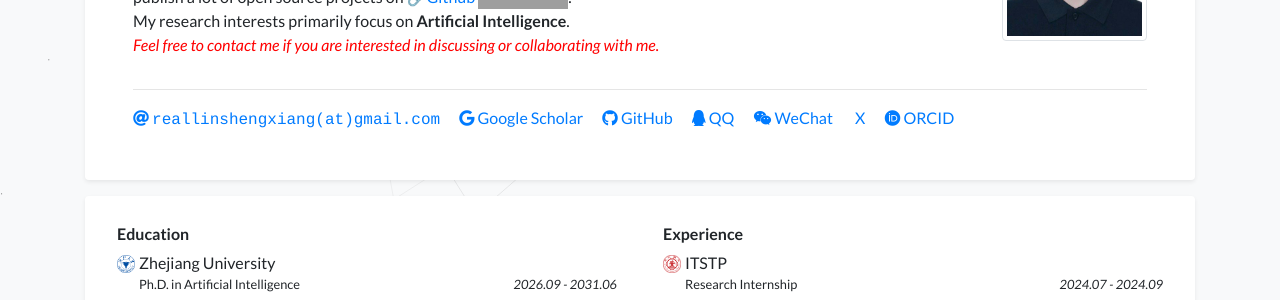
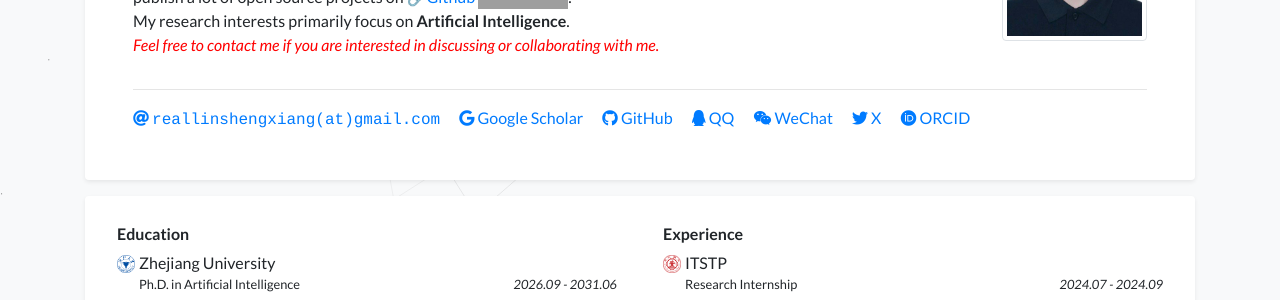
Before and after one commit to Lin-Shengxiang/Lin-Shengxiang.github.io, a Jekyll site: the page built from index.html, in a window 1280 px wide. Shown: the part 287-587 px from the top of the page. Built offline with Jekyll 4.4.1, drawn with Linux system fonts in a browser that asks for light colours; a style sheet for code colours, icons or effects is not loaded; grey boxes are pictures that could not be loaded.

Commit message:
Update profile_card.html

```diff
--- a/_includes/widgets/profile_card.html
+++ b/_includes/widgets/profile_card.html
@@ -73,7 +73,7 @@
 
                         {% if site.data.profile.x %}
                         <a class="pr-3 no-break" target="_blank" href="https://x.com/{{ site.data.profile.x }}">
-                            <i class="fab fa-x-twitter"></i> X
+                            <i class="fab fa-twitter"></i> X
                         </a>
                         {% endif %}
 
```
